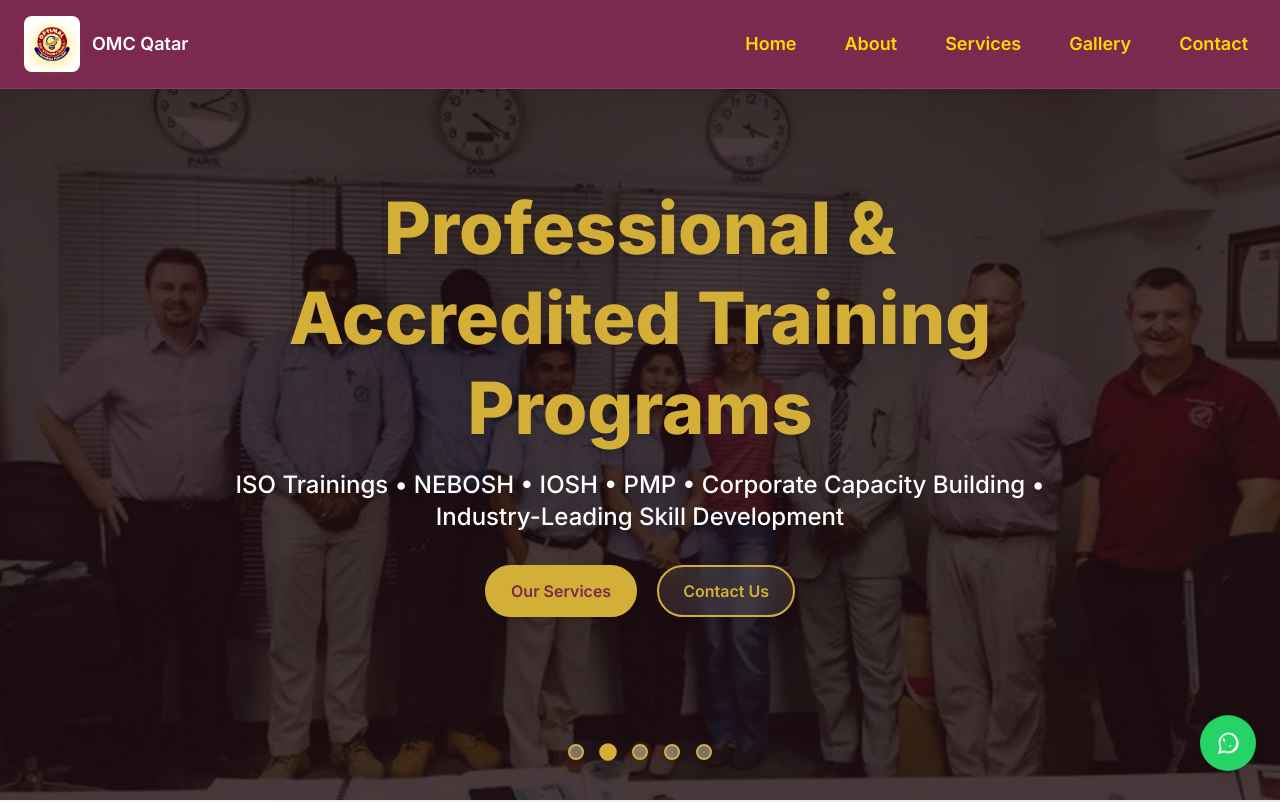
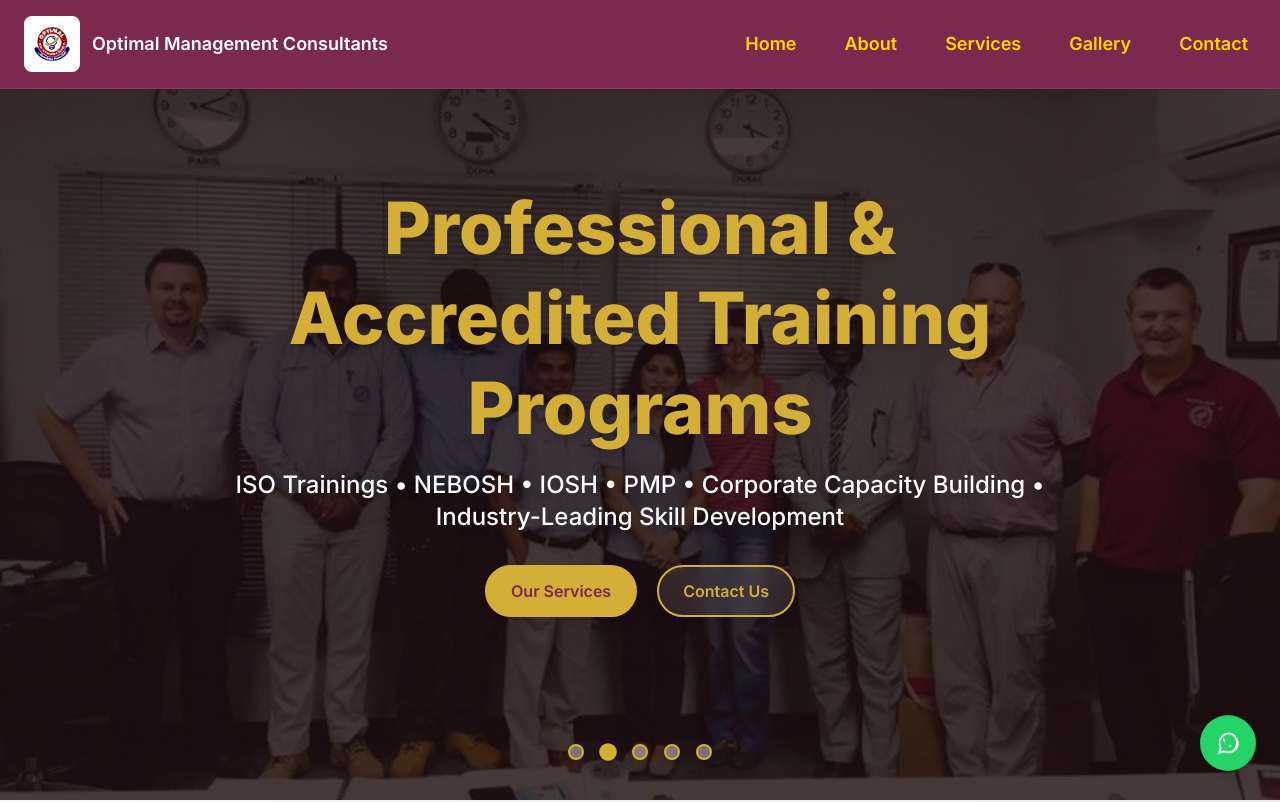
Before and after one commit to lala-tech-nig/optimal, a Next.js app: page / in a window 1280 px wide. Shown: the top 802 px of the page. Built offline with nearby package versions, Linux system fonts and the light colour scheme.

Commit message:
final nav logo

```diff
--- a/components/Navbar.js
+++ b/components/Navbar.js
@@ -78,11 +78,11 @@
                 src="/logo.png"
                 alt="OMC Logo"
                 className="h-12 w-auto"
-                style={{ filter: "drop-shadow(0 2px 8px gold)" }}
+                // style={{ filter: "drop-shadow(0 2px 8px gold)" }}
               />
             </div>
             <span className="hidden sm:block font-semibold text-white text-lg">
-              OMC Qatar
+              Optimal Management Consultants
             </span>
           </div>
         </Link>
@@ -142,10 +142,17 @@
             >
               {/* Close */}
               <div className="flex items-center justify-between mb-6">
-                <div className="flex items-center gap-3">
-                  <img src="/logo.png" className="h-8" />
-                  <span className="font-semibold text-white">OMC</span>
-                </div>
+                <div className="bg-white p-1 rounded-lg">
+              <img
+                src="/logo.png"
+                alt="OMC Logo"
+                className="h-12 w-auto"
+                style={{ filter: "drop-shadow(0 2px 8px gold)" }}
+              />
+            </div>
+            <span className="hidden sm:block font-semibold text-white text-lg">
+              Optimal Management Consultants
+            </span>
                 <button onClick={() => setMenuOpen(false)}>
                   <X size={26} color="#FFD700" />
                 </button>
```
